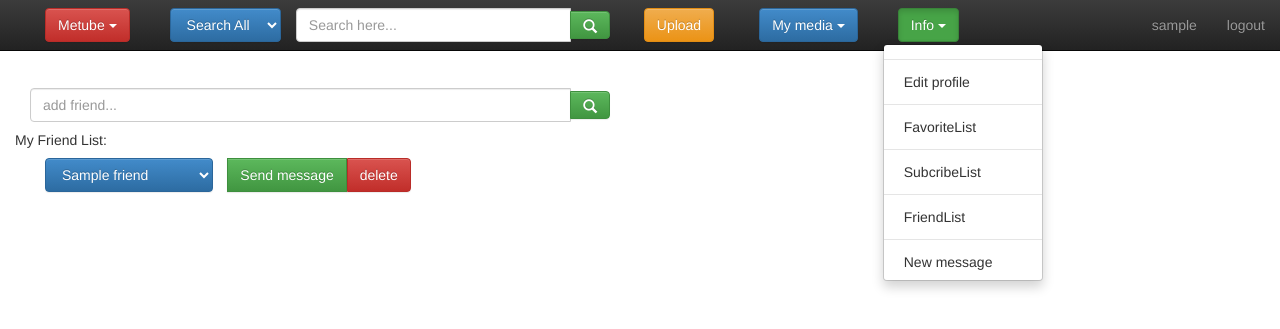
After one commit to oliverhuangchao/ws, a Django app: template templates/friend.html in a window 1280 px wide, after a click on "Info". The commit adds this page. Shown: the top 329 px of the page. Run offline with Django 3.2, Linux system fonts and the light colour scheme; the template is opened without the code that fills it: most values are stand-ins (such as "Sample title", 1, 10 or a date in 2020); some libraries are stand-ins or nearby versions.

Commit message:
add friend and send message

```diff
--- a/templates/base.html
+++ b/templates/base.html
@@ -23,7 +23,7 @@
         </div> -->
 
         <div class="collapse navbar-collapse navbar-ex1-collapse">
-          <div class="col-md-7">
+          <div class="col-md-6">
 
             <div class="navbar-form btn-group pull-left" style="margin-right:10px;">
               <a class="btn btn-danger dropdown-toggle" data-toggle="dropdown" href="#">Metube <span class="caret"></span></a>
@@ -42,7 +42,8 @@
             <form class="navbar-form" action="/search/" method="post">
 
               <div class="col-md-3">
-                <select data-live-search="true" class="btn-primary form-control input-small"   name ="mediaType">
+                <select data-live-search="
+                true" class="btn-primary form-control input-small"   name ="mediaType">
                   <option value="allMedia">Search All</option>
                   <option value="video">Video</option>
                   <option value="image">image</option>
@@ -81,14 +82,23 @@
                       <li><a href="/audioBrowserPersonal/">Audio</a></li>
                     </ol>
           </div>
-
+            <div class="navbar-form btn-group col-md-2" style="margin-right:10px;">
+            <a class="btn btn-success dropdown-toggle" data-toggle="dropdown" href="#">Info <span class="caret"></span></a>
+              <ol class="dropdown-menu">
+                <li class="divider"></li>
+                <li><a href="/edit/">Edit profile</a></li>
+                <li class="divider"></li>
+                <li><a href="/edit/">FavoriteList</a></li>
+                <li class="divider"></li>
+                <li><a href="/edit/">SubcribeList</a></li>
+                <li class="divider"></li>
+                <li><a href="/friend/">FriendList</a></li>
+                <li class="divider"></li>
+                <li><a href="/newMessage/">New message</a></li>
+              </ol>
+          </div>
           <ol class="nav navbar-nav navbar-right">
-              <!--  data-target can not be "#"" -->
-              <li><a data-toggle="modal" href="#" data-target="">Welcome</a></li>
-              <li><a data-toggle="modal" href="#" data-target="">{{username}}</a></li>
-              <li><a data-toggle="modal" href="/edit/" data-target="">
-                  <i class="glyphicon glyphicon-edit"></i>
-                  Edit</a></li>
+            <li><a data-toggle="modal" href="/edit/" data-target="">{{username}}</a></li>
             <li><a data-toggle="modal" href="/logout/" data-target="">logout</a></li>
           </ol>
           {% else %}
--- /dev/null
+++ b/templates/friend.html
@@ -0,0 +1,85 @@
+{% extends "base.html" %}
+
+{% block content %}
+    <div class="col-md-6">
+
+        <form class="navbar-form" action="/searchFriend/" method="post">
+            <div class="input-group">
+                <input type="text" class="form-control" placeholder="add friend..." id="query" name="query" value="">
+                <div class="input-group-btn">
+                <button type="submit" class="btn btn-success"><span class="glyphicon glyphicon-search"></span></button>
+                </div>
+            </div>
+
+        </form>
+        {% if ifSearch %}
+            {% if searchedFriend%}
+            <!-- div should be put internal, in comment, percent sign can not come up-->
+            <div class="alert alert-warning col-md-10 col-md-offfset-1">
+                <ul>
+                    <li>The user {{searchedFriend}} was found successfully!</li>
+                </ul>
+            </div>
+
+            <form class="navbar-form" action="/addFriend/" method="post">
+                <input class="form-control" type="hidden" name="searchedFriend" value={{searchedFriend}}>
+                <button type="submit" id="submit" class="btn btn-primary start">
+                    <i class="glyphicon glyphicon-plus"></i>
+                    <span>add friend</span>
+                </button>
+            </form>
+            {% else %}
+            <div class="alert alert-warning col-md-10 col-md-offset-1">
+                <ul>
+                    <li>The searched user was not found.</li>
+                </ul>
+            </div>
+            {% endif %}
+
+        {% endif %}
+
+    </div>
+    {%if ifAdd%}
+        {% if addedUser %}
+        <!-- div should be put internal, in comment, percent sign can not come up-->
+            <div class="col-md-4 col-md-offset-4 alert alert-warning">
+                <ul>
+                    <li>Add user {{addedUser}} successfully!</li>
+                </ul>
+            </div>
+        {% else%}
+            <div class="col-md-4 col-md-offset-4 alert alert-warning">
+                <ul>
+                    <li>The user already in your friendlist!</li>
+                </ul>
+            </div>
+        {% endif %}
+    {% endif %}
+
+    {% if friendlist %}
+        <!-- div should be put internal, in comment, percent sign can not come up-->
+    <div class="col-md-11">
+      My Friend List:
+    </div>
+
+    <div class="col-md-8">
+
+        <form class="navbar-form" action="/sendAndDelete/" method="post">
+
+            <div class="col-md-3">
+            <select data-live-search="true" class="btn-primary form-control input-small"  name ="friend">
+                {% for friend in friendlist %}
+                  <option value="{{friend}}">{{friend}}</option>
+                {% endfor %}
+            </select>
+            </div>
+
+            <div class="input-group-btn">
+              <button type="submit" class="btn btn-success" name="send" value="send">Send message</button>
+              <button type="submit" class="btn btn-danger" name="delete" value="delete">delete</button>
+            </div>
+        </form>
+    </div>
+    {% endif %}
+
+{% endblock %}
--- a/templates/test.html
+++ b/templates/test.html
@@ -32,4 +32,6 @@
     <button type="submit">Download!</button>
 </form>
 
+
+
 {% endblock %}
```
Also changed, not shown: modelView/models.py (+15 -0 lines), templates/newMessage.html (added, +29 -0 lines), templates/sendMessage.html (added, +24 -0 lines), urls.py (+11 -0 lines), views.py (+81 -2 lines), static/media/2015/04/20/photodune-1062948-nature-xs.jpg (added), static/media/2015/04/20/photodune-1471528-insant-camera-kid-xs.jpg (added), static/media/2015/04/20/photodune-2255072-relaxed-man-xs.jpg (added), static/media/2015/04/20/photodune-2360379-colors-xs.jpg (added), static/media/2015/04/20/photodune-2360571-jump-xs.jpg (added), static/media/2015/04/20/photodune-916206-legal-xs.jpg (added), 4 other files. Lines whose indentation alone changed are shown as unchanged.
